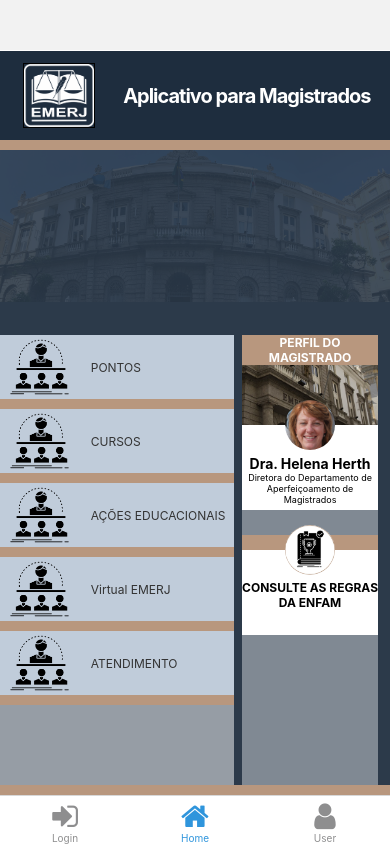
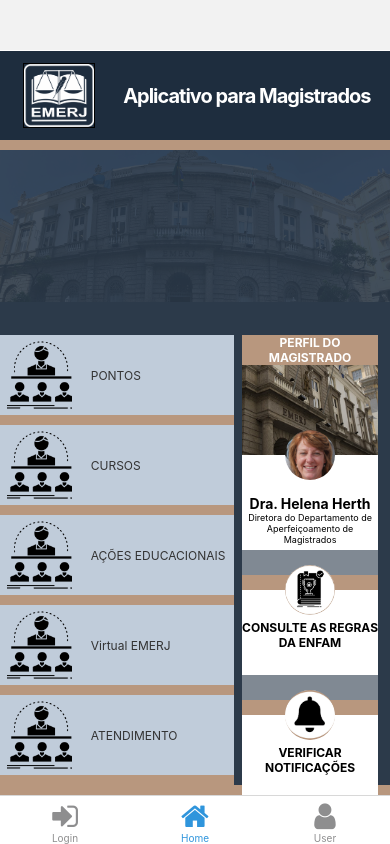
Before and after one commit to Viniicius98/AppProject, a React Native app: screen /Home in a window 390 px wide. Built offline with nearby package versions, Linux system fonts and the light colour scheme; what expo-linking would draw is missing.

Commit message:
Deploy tela 1/2 ok

```diff
--- a/components/Card/index.tsx
+++ b/components/Card/index.tsx
@@ -21,7 +21,7 @@
 
 const CardBanner = styled.Image`
     width: 100%;
-    height: 60px;
+    height: 90px;
 `
 const Avatar = styled.Image`
     width: 50px;
@@ -34,7 +34,7 @@
     position: relative;
     width: 100%;
     align-items: center;
-    margin-bottom: 30px;
+    margin-bottom: 40px;
 `
 export default function Card() {
   return (
--- /dev/null
+++ b/components/CardVerificar/index.tsx
@@ -0,0 +1,52 @@
+import React from 'react';
+import { Image } from 'react-native';
+import { Text, View } from '../Themed';
+import styled from 'styled-components/native';
+
+const Containerr = styled.View`
+    background: #fff;
+    margin-top: 25px;
+`
+const Title = styled.View`
+    background: #b8977e;
+    align-items: center;
+    justify-content: center;
+    font-size: 20;
+`
+const TitleText = styled.Text`
+    font-weight: bold;
+    color: white;
+    text-align: center;
+    font-size: 12px;
+`
+const Avatarr = styled.Image`
+    width: 50px;
+    height: 50px;
+    border-radius: 50;
+    position: absolute;
+    margin-top: -25px;
+`
+
+
+const AvatarContainerr = styled.View`
+    position: relative;
+    width: 100%;
+    align-items: center;
+    margin-bottom: 30px;
+`
+export default function CardVerificar() {
+  return (
+    <Containerr>
+
+        <Title>
+            <TitleText>/</TitleText>
+        </Title>
+
+        <AvatarContainerr>
+            <Avatarr source={require("../../assets/images/notificacaoed.jpg")} />
+        </AvatarContainerr>
+
+        <Text style={{fontSize: 12, fontWeight: "bold", textAlign:"center", marginBottom: 25}}>VERIFICAR NOTIFICAÇÕES</Text>
+    </Containerr>
+  )
+}
--- a/components/HomeItemsComponents/index.tsx
+++ b/components/HomeItemsComponents/index.tsx
@@ -6,6 +6,7 @@
 import { Text, View } from '../Themed';
 import Card from '../Card';
 import CardConsulta from '../CardConsulta';
+import CardVerificar from '../CardVerificar';
 
 const BackgroundContainer = styled.View`
     height: 100%;
@@ -57,7 +58,7 @@
 
 const ImageFlatLinks = styled.Image`
     width: 65px;
-    height: 64px;
+    height: 80px;
     margin-left: 3%;
 `
 
@@ -135,6 +136,7 @@
                         <IconsItems>
                             <Card />
                             <CardConsulta />
+                            <CardVerificar />
 
                         </IconsItems>
 
```
Also changed, not shown: assets/images/notificacao - Copia.png (added), assets/images/notificacaoed.jpg (added).
